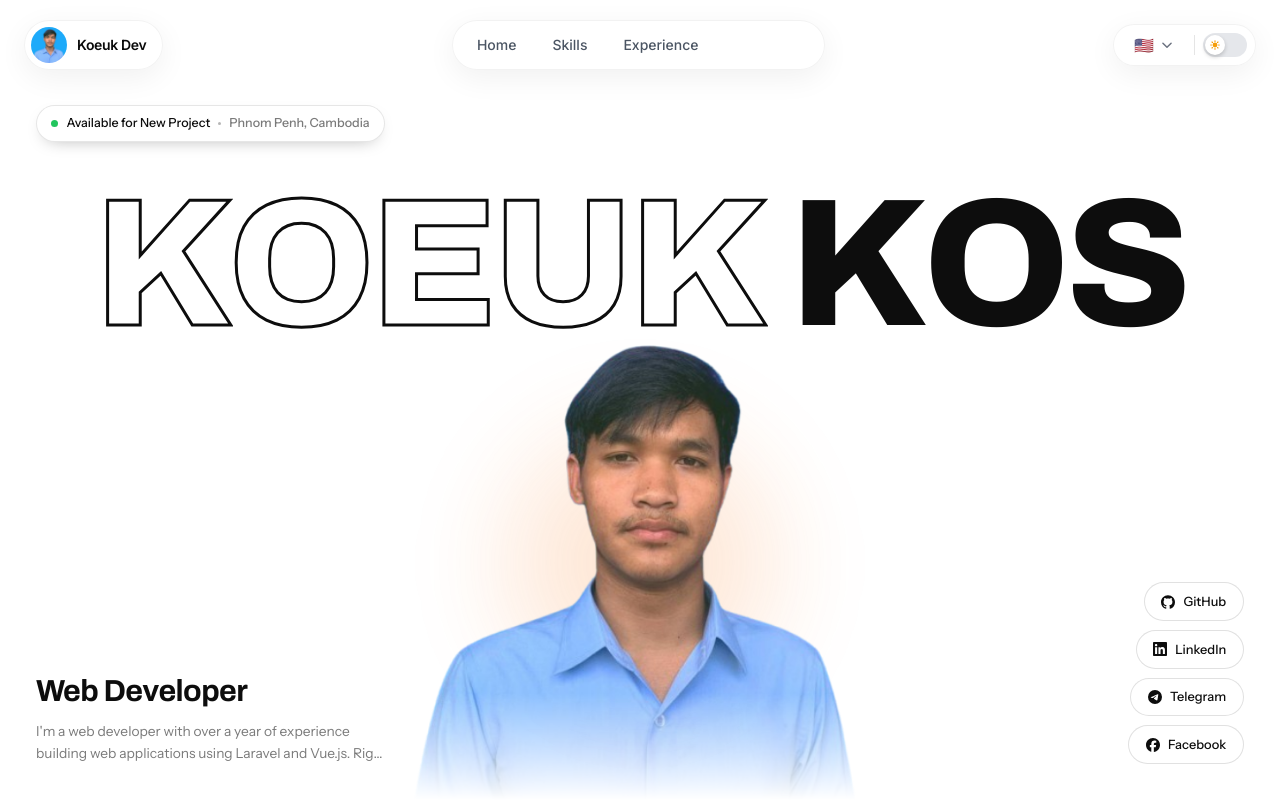
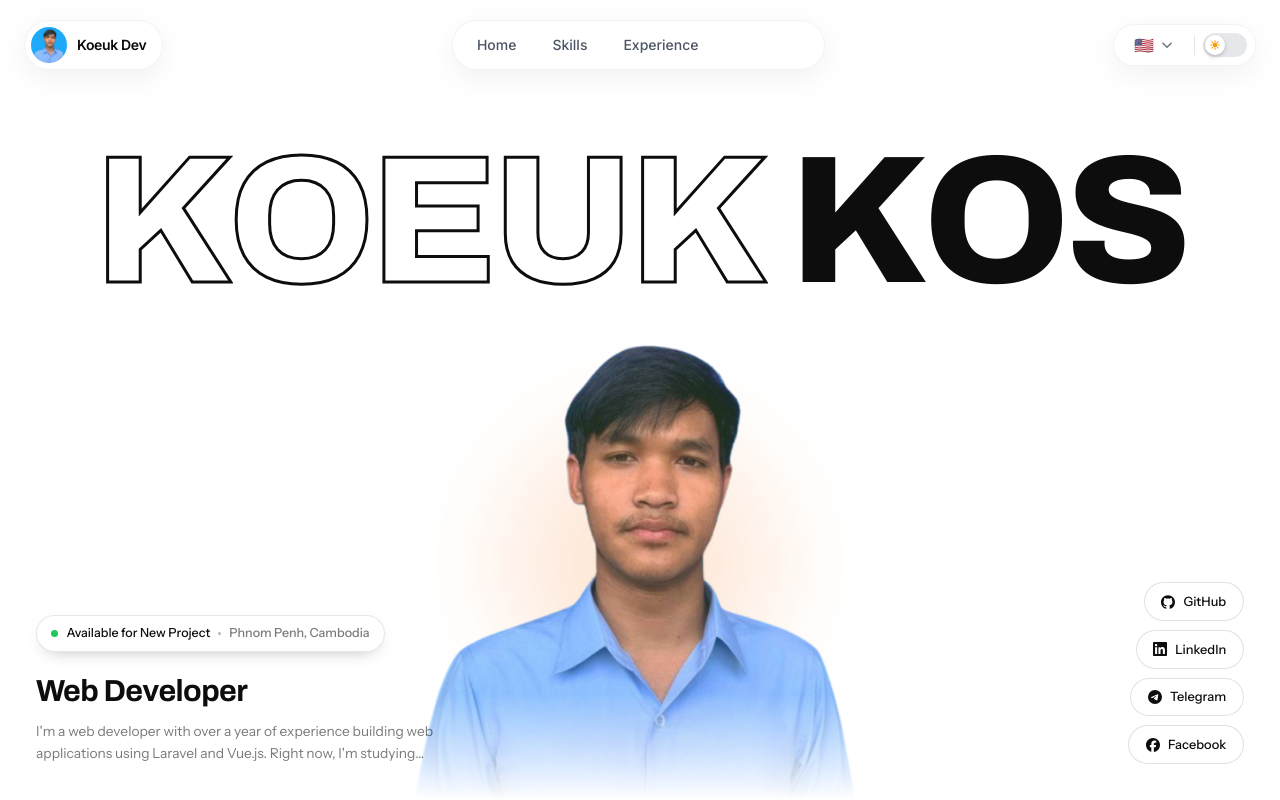
Before and after one commit to koeuk/Portfolio, a Nuxt app: page / in a window 1280 px wide. Shown: the top 800 px of the page. Built offline with nearby package versions, Linux system fonts and the light colour scheme.

Commit message:
refactor: move availability status pill into hero intro section and adjust layout spacing

```diff
--- a/components/WorkExperience.vue
+++ b/components/WorkExperience.vue
@@ -33,8 +33,7 @@
                 </svg>
               </div>
               <h3 class="text-xl font-bold text-primary dark:text-white mt-2">Internship</h3>
-              <p class="text-sm text-gray-500 dark:text-gray-400">Aug 2024 - Dec 2024</p>
-              <h4 class="text-lg font-semibold text-blue-600 dark:text-blue-400 mb-2">IT Solutions</h4>
+              <p class="text-sm text-gray-500 dark:text-gray-400 mb-2">Aug 2024 - Dec 2024</p>
               <p class="text-gray-600 dark:text-gray-400 text-sm leading-relaxed">
                 Gained hands-on experience in full-stack web development, working with modern frameworks and tools.
                 Collaborated with the development team on client projects, contributed to frontend and backend features,
@@ -63,8 +62,7 @@
               </div>
               <span class="year-shimmer text-4xl md:text-5xl font-bold">2024 - 2026</span>
               <h3 class="text-xl font-bold text-primary dark:text-white mt-2">Staff</h3>
-              <p class="text-sm text-gray-500 dark:text-gray-400">Dec 2024 - Present</p>
-              <h4 class="text-lg font-semibold text-green-600 dark:text-green-400 mb-2">Vehabooking</h4>
+              <p class="text-sm text-gray-500 dark:text-gray-400 mb-2">Dec 2024 - Present</p>
               <p class="text-gray-600 dark:text-gray-400 text-sm leading-relaxed">
                 Worked on Innovation Lab Hotel Booking platform, developing responsive UI components and integrating
                 booking APIs. Gained experience in real-world product development, agile workflows, and building
--- a/components/ui/HeroFuturistic.vue
+++ b/components/ui/HeroFuturistic.vue
@@ -2,16 +2,6 @@
   <section class="hero-stage">
     <!-- Floating editorial card -->
     <div class="hero-inner">
-      <!-- Top row: availability + CTA -->
-      <div class="hero-top">
-        <span class="status-pill" :style="{ animationDelay: '0.05s' }">
-          <span class="status-dot"></span>
-          Available for New Project
-          <span class="status-sep" aria-hidden="true"></span>
-          <span class="status-location">{{ personalInfo.location }}</span>
-        </span>
-      </div>
-
       <!-- Display name: outline + solid split -->
       <h1 class="hero-name" aria-label="Koeuk KOS">
         <span class="name-outline" aria-hidden="true">
@@ -44,6 +34,12 @@
 
       <!-- Bottom-left: role + blurb + CTA -->
       <div class="hero-intro" :style="{ animationDelay: '0.44s' }">
+        <span class="status-pill" :style="{ animationDelay: '0.38s' }">
+          <span class="status-dot"></span>
+          Available for New Project
+          <span class="status-sep" aria-hidden="true"></span>
+          <span class="status-location">{{ personalInfo.location }}</span>
+        </span>
         <h2 class="intro-role">{{ personalInfo.role }}</h2>
         <p class="intro-blurb">{{ heroBlurb }}</p>
       </div>
@@ -124,17 +120,6 @@ html.dark .hero-inner {
   background: #0a0a0a;
 }
 
-/* ── Top row ── */
-.hero-top {
-  position: relative;
-  z-index: 3;
-  /* Sit below the floating navbar rather than colliding with it */
-  margin-top: clamp(3.5rem, 6vw, 5.5rem);
-  display: flex;
-  align-items: center;
-  justify-content: space-between;
-  gap: 1rem;
-}
 
 .status-pill,
 .social-pill {
@@ -195,7 +180,7 @@ html.dark .status-location { color: rgba(244, 244, 245, 0.6); }
 .hero-name {
   position: relative;
   z-index: 1;
-  margin-top: clamp(1.25rem, 3.5vw, 3rem);
+  margin-top: clamp(5rem, 9vw, 8.5rem);
   display: flex;
   flex-wrap: wrap;
   justify-content: center;
@@ -294,8 +279,12 @@ html.dark .portrait-glow {
 .hero-intro {
   position: relative;
   z-index: 3;
-  max-width: 22rem;
+  max-width: 26rem;
   margin-top: 1.25rem;
+}
+
+.hero-intro .status-pill {
+  margin-bottom: 1rem;
 }
 
 .intro-role {
```
